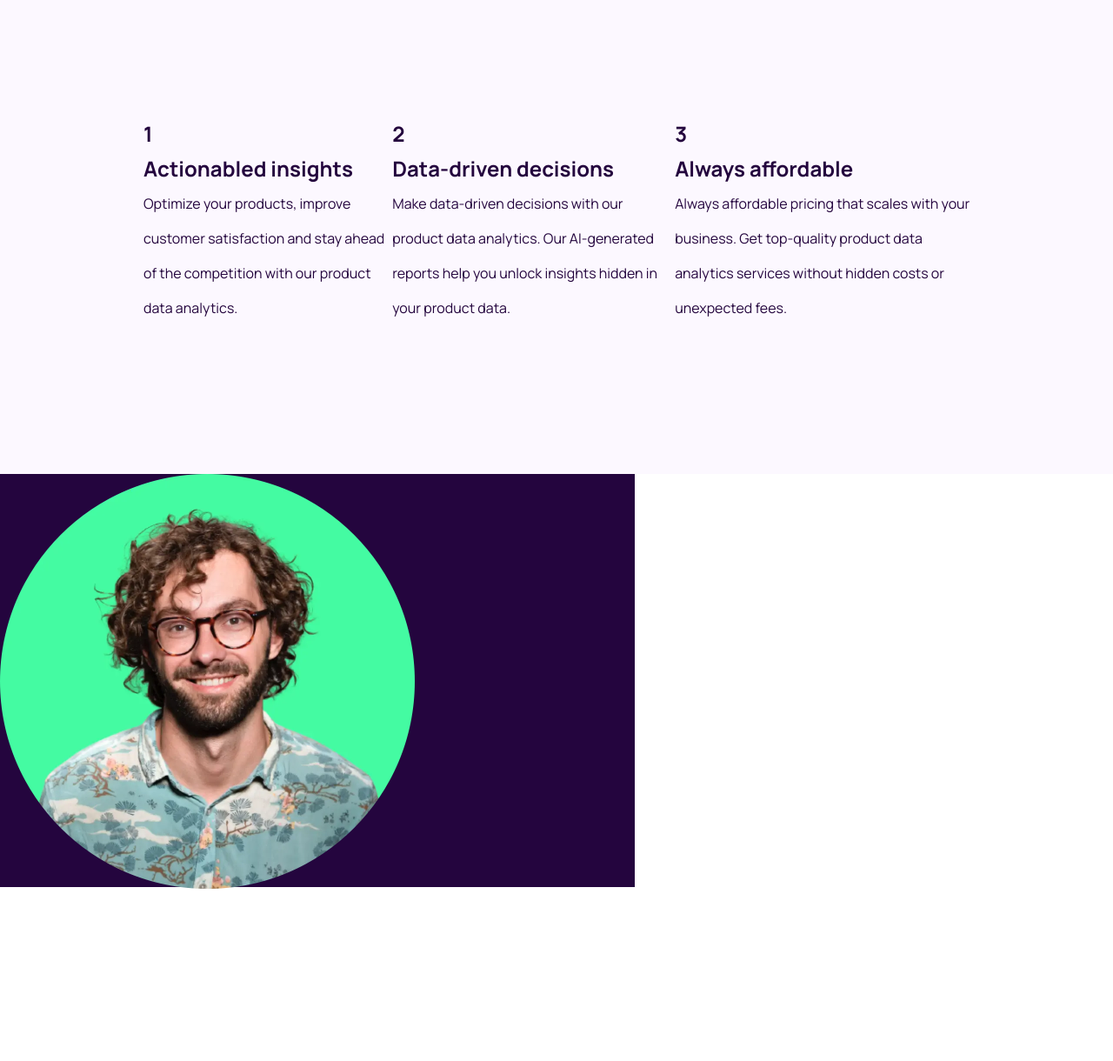
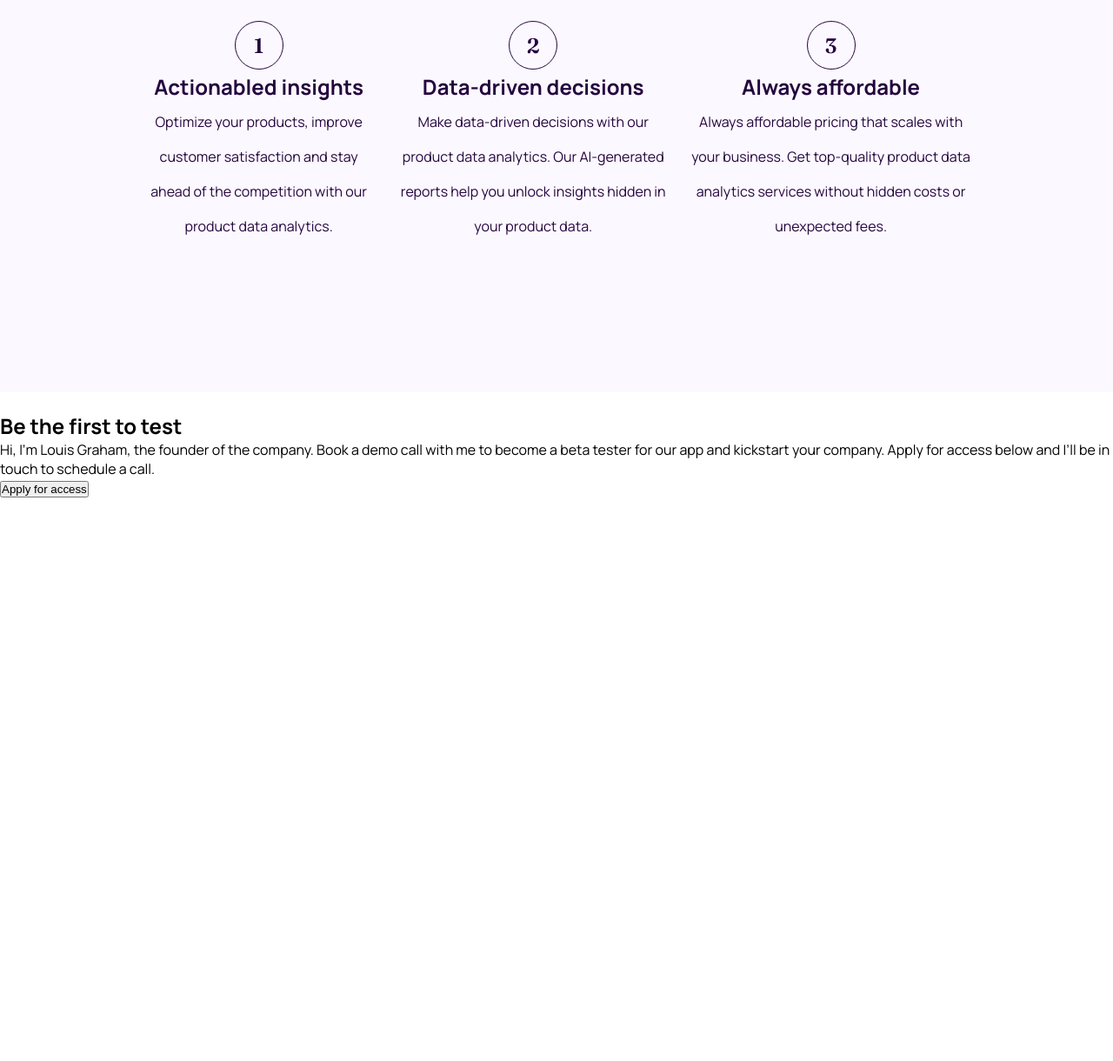
Before and after one commit to Lais-AG/starter-code, a plain HTML site: page index.html in a window 1280 px wide. Shown: the part 880-2100 px from the top of the page at 87% size. After the commit the page ends 1452 px from the top, so only its background shows below. Drawn offline with Linux system fonts and the light colour scheme.

Commit message:
atualizaçao terca

```diff
--- a/index.html
+++ b/index.html
@@ -25,40 +25,39 @@
   </div>
  </header>
  <!--Sessoes do meio da página. (html semantico)-->
- <section class="section">
-  <div class= "section-1">
-    <h1>1</h1>
+ <section class="section-main">
+  <div class= "main-item">
+    <p class="item-number">1</p>
     <h2>Actionabled insights</h2>
-    <p>  Optimize your products, improve customer satisfaction and stay ahead of the competition
+    <p class="item-descr">  Optimize your products, improve customer satisfaction and stay ahead of the competition
       with our product data analytics.</p>
   </div>
-  <div class="section-2">
-    <h1>2</h1>
+  <div class="main-item">
+    <p class="item-number">2</p>
     <h2> Data-driven decisions</h2>
-      <p>Make data-driven decisions with our product data analytics. Our AI-generated reports help
+      <p class="item-descr">Make data-driven decisions with our product data analytics. Our AI-generated reports help
         you unlock insights hidden in your product data.</p>
   </div>
-  <div class="section-3">
-    <h1>3</h1>
+  <div class="main-item">
+    <p class="item-number">3</p>
     <h2>Always affordable</h2>
-    <p>Always affordable pricing that scales with your business. Get top-quality product data
+    <p class="item-descr">Always affordable pricing that scales with your business. Get top-quality product data
       analytics services without hidden costs or unexpected fees.</p>
   </div>
  </section> <!--MEIO DA PÁGINA (CONTEÚDO)-->
- <footer class="footer">
-  <div class="footer-img"></div>
-    <figure>
-      <img src="assets/images/image-founder.webp" height="477" width="477">
+<section class="section-founder">
+    <figure class="founder-img">
+      <img src="" alt="">
     </figure>
-  </div>
-  <div class="footer-texto">
-    <h3>Be the first to test</h3>
-    <p>Hi, I'm Louis Graham, the founder of the company. Book a demo call with me to become a
-      beta tester for our app and kickstart your company. Apply for access below and I’ll be
-      in touch to schedule a call.</p>
-      <button>Apply for access</button>
-      <h2>Workit</h2>
-  </div>
- </footer> <!--RODAPÉ-->
+    <div class="founder-descr">
+    <h2>Be the first to test</h2>
+     <p>Hi, I'm Louis Graham, the founder of the company. Book a demo call with me to become a
+        beta tester for our app and kickstart your company. Apply for access below and I’ll be
+        in touch to schedule a call.</p>
+        <button>Apply for access</button></p>
+    </div>
+</section>
+
+ <!--RODAPÉ-->
 </body>
 </html>
--- a/styles/styles.css
+++ b/styles/styles.css
@@ -26,6 +26,7 @@ body{
 .header{
     background-color: #24053E;
     color: #ffffff;
+    height: 724px;
 }
 
 .header-logo {
@@ -64,11 +65,15 @@ body{
 .header-img{
     display: flex;
     justify-content: center;
+    /* agr vc é o pai do item mais proximo que posui a propriedade absolute*/
+    position: relative;
 }
 
 .header-img img{
     width: 767px;
     height: 441px;
+    position:absolute;
+    left: 25%;
 }
 
 .header-title button{
@@ -82,70 +87,31 @@ body{
     padding: 14px 32px;
 }
 
-.section{
+.section-main{
     background-color: var(--ghostWhite);
     color: var(--darkPurple);
     font-weight: 600px;
     letter-spacing: 0px;
     line-height: 40px;
     display: flex;
-    flex-direction: row center;
-    padding: 171px 161px 171px 165px;
-
+    gap: 26px;
+    padding: 180px 162px 171px;
 }
-
-.section-1 h1{
-   font-family: 'Fraunces 144' sans-serif;
-}
-
-
-
-
-
-
-
-.footer{
-    background-color: var(--darkPurple);
-    color: var(--white);
-    width: 730px;
-    height: 474.74px;
-    justify-content: flex-end;
-
-}
-
-.footer-texto h3{
-    font-family: 'Fraunces 144', sans-serif;
-    font-weight: 382;
-    font-size: 80px;
-    line-height: 64px;
+.main-item{
+    display: flex;
+    flex-direction: column;
+    align-items: center;
     text-align: center;
 }
 
-.footer-texto p{
-    margin:100px 64px 100px 64px ;
-    width: 602px;
-    height: 96px;
+.item-number{
+    font-family: 'Fraunces 144', serif;
+    font-size: 24px;
+    width: 56px;
+    height: 56px;
+    font-weight: 600;
+    line-height: 40px;
+    border: 1px solid var(--darkPurple);
+    padding: 8px 16px;
+    border-radius: 50%;
 }
-
-.footer-texto button{
-    margin: 37px 0 64px 64px;
-    font-size: 18px;
-    background-color: var(--eucaplyptus);
-    color: var(--darkPurple);
-    font-weight: 800px;
-    line-height: 61px;
-    letter-spacing: -0.18px;
-    padding: 14px 32px;
-    width: 190px;
-    height: 130px;
-}
-
-.footer-img {
-    display: flex;
-    justify-content: flex-start;
-}
-
-.footer-img img{
-    width: 477px;
-    height: 477px;
-}
```
